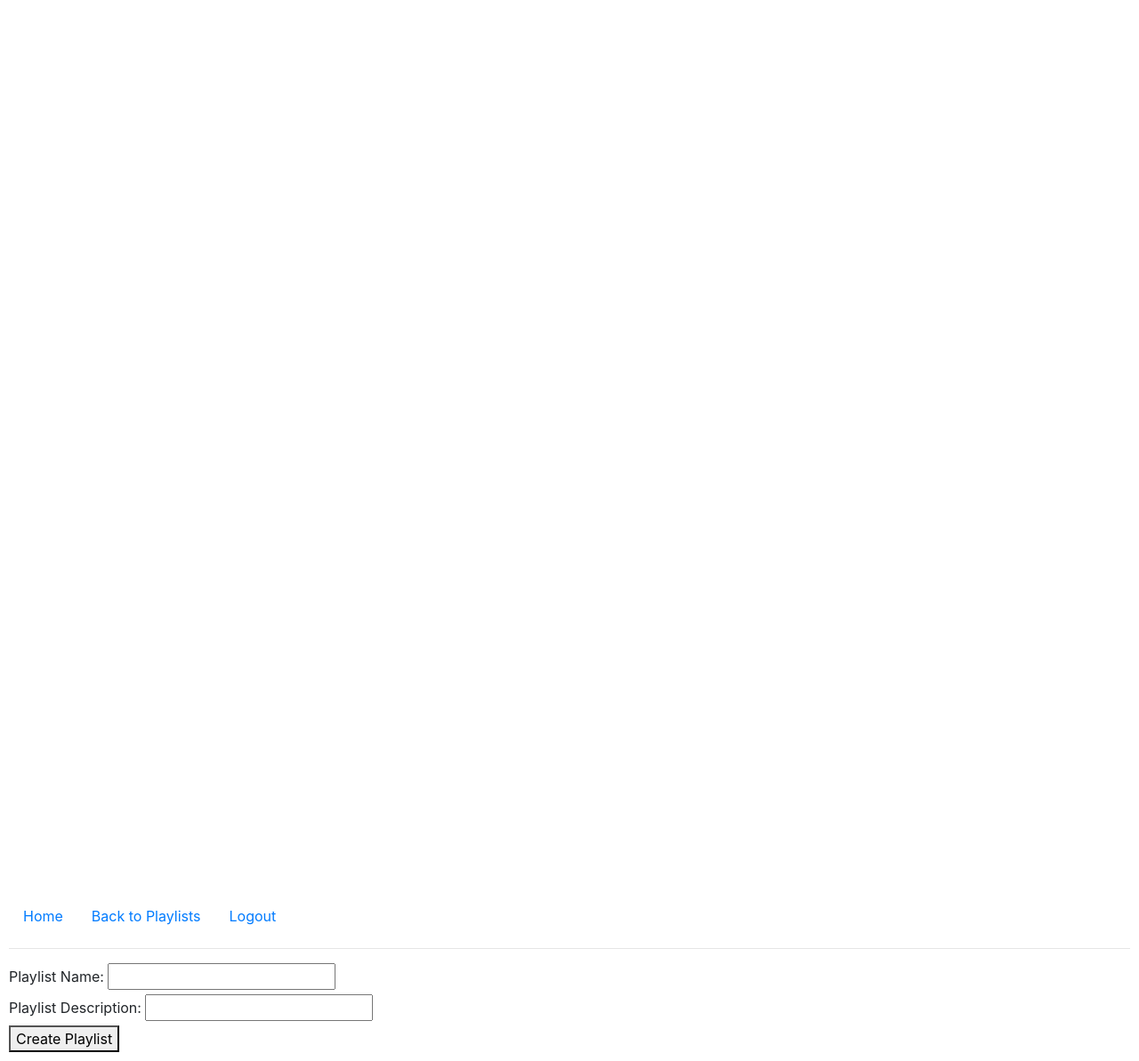
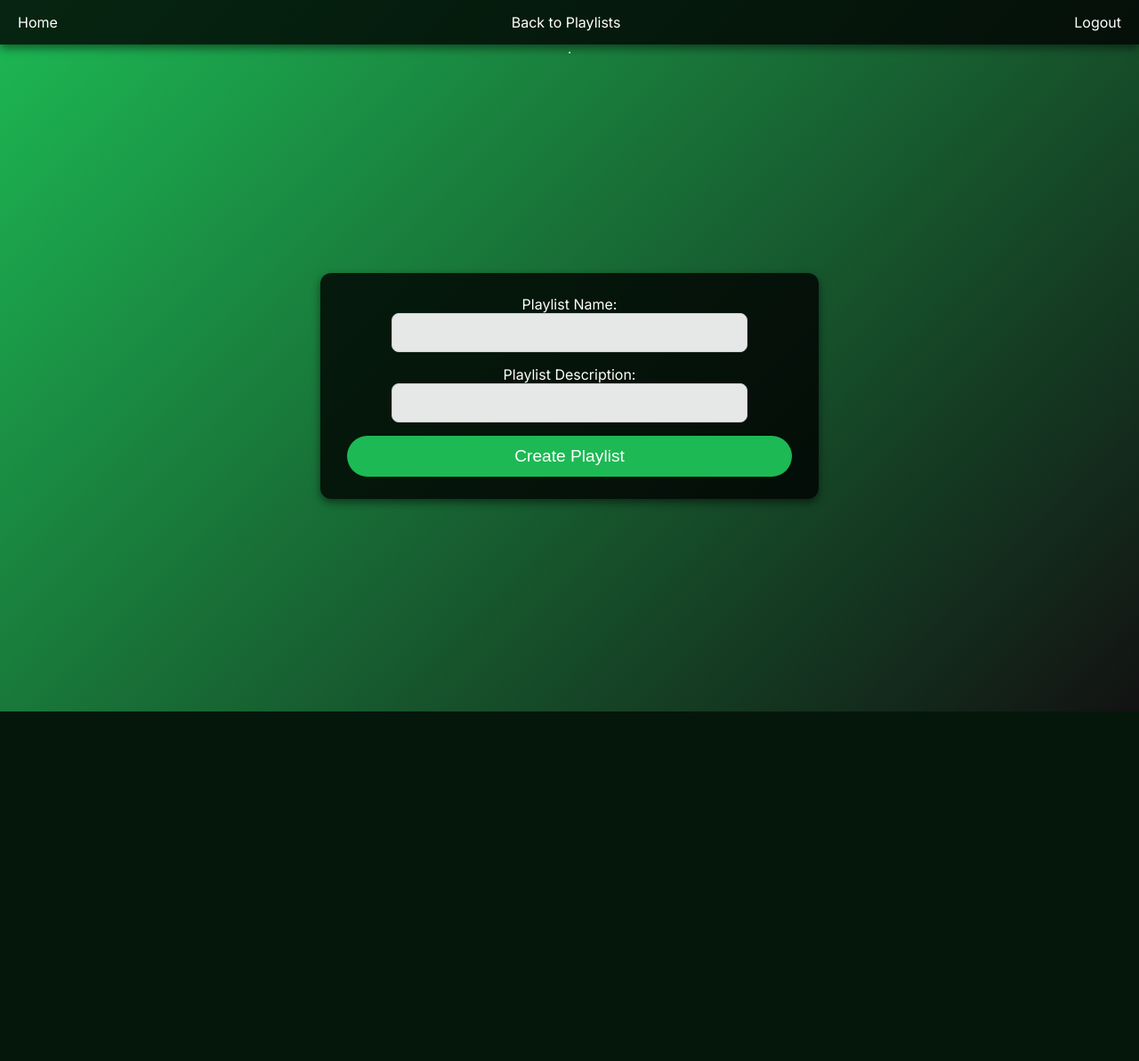
Before and after one commit to williamjones0471/TuneTrack, a Django app: template musicapp/templates/musicapp/create_playlist.html in a window 1280 px wide. Shown: the whole page at 89% size. After the commit the page ends 800 px from the top, so only its background shows below. Run offline with Django 5.2, Linux system fonts and the light colour scheme; the template is opened without the code that fills it, so the values that code supplies are empty; some libraries are stand-ins or nearby versions.

Commit message:
Add styling for create new playlist page

```diff
--- a/musicapp/templates/musicapp/create_playlist.html
+++ b/musicapp/templates/musicapp/create_playlist.html
@@ -5,27 +5,121 @@
     <head>
         <meta charset="UTF-8">
         <meta name="viewport" content="width=device-width, initial-scale=1.0">
-        <link rel="stylesheet" href="https://stackpath.bootstrapcdn.com/bootstrap/4.4.1/css/bootstrap.min.css" integrity="sha384-Vkoo8x4CGsO3+Hhxv8T/Q5PaXtkKtu6ug5TOeNV6gBiFeWPGFN9MuhOf23Q9Ifjh" crossorigin="anonymous">
-        <link rel="stylesheet" href="{% static 'musicapp/styles.css' %}">
-        <title>Create Playlist:</title>
+        <title>Create Playlist</title>
+        <link href="https://fonts.googleapis.com/css2?family=Inter:wght@300;400;600&display=swap" rel="stylesheet">
+        <style>
+            /* General Reset */
+            body {
+                margin: 0;
+                padding: 0;
+                font-family: 'Inter', sans-serif;
+                background: linear-gradient(135deg, #1db954, #121212);
+                color: white;
+                min-height: 100vh;
+                display: flex;
+                flex-direction: column;
+            }
+
+            /* Navigation Bar */
+            .navbar {
+                background: rgba(0, 0, 0, 0.8);
+                padding: 15px 20px;
+                display: flex;
+                justify-content: space-between;
+                align-items: center;
+                box-shadow: 0px 4px 10px rgba(0, 0, 0, 0.5);
+            }
+
+            .navbar a {
+                color: white;
+                text-decoration: none;
+                font-size: 1rem;
+                font-weight: 500;
+                transition: color 0.3s ease;
+            }
+
+            .navbar a:hover {
+                color: #1db954;
+            }
+
+            .navbar .logo {
+                font-size: 1.5rem;
+                font-weight: 700;
+            }
+
+            /* Container Styling */
+            .container {
+                flex: 1;
+                display: flex;
+                flex-direction: column;
+                justify-content: center;
+                align-items: center;
+                padding: 20px;
+            }
+
+            /* Form Styling */
+            form {
+                background: rgba(0, 0, 0, 0.8);
+                padding: 25px 30px;
+                border-radius: 12px;
+                box-shadow: 0px 4px 10px rgba(0, 0, 0, 0.5);
+                max-width: 500px;
+                width: 100%;
+                text-align: center;
+            }
+
+            form h1 {
+                margin-bottom: 20px;
+                font-size: 2rem;
+                font-weight: 600;
+            }
+
+            form input, form textarea {
+                width: 100%;
+                max-width: 400px; /* Limit the width */
+                padding: 12px 15px;
+                margin-bottom: 15px;
+                border: 1px solid #ccc;
+                border-radius: 8px;
+                background: rgba(255, 255, 255, 0.9);
+                color: #121212;
+                font-size: 1rem;
+                transition: border 0.3s ease;
+                box-sizing: border-box; /* Ensure padding is included in width calculation */
+            }
+
+            form input:focus, form textarea:focus {
+                outline: none;
+                border-color: #1db954;
+            }
+
+            form button {
+                width: 100%;
+                padding: 12px 20px;
+                font-size: 1.2rem;
+                color: white;
+                background: #1db954;
+                border: none;
+                border-radius: 25px;
+                cursor: pointer;
+                transition: background 0.3s ease;
+            }
+
+            form button:hover {
+                background: #1aa34a;
+            }
+        </style>
     </head>
     <body>
-        <div>
-            <ul class="nav">
-                <li class="nav-item">
+        <div class="navbar">
             <a class="nav-link" href="{% url 'home' %}">Home</a>
-                </li>
-                <li class="nav-item">
             <a class="nav-link" href="{% url 'select_playlist' %}">Back to Playlists</a>
-                </li>
-                <li class="nav-item">
             <a class="nav-link" href="{% url 'logout' %}">Logout</a>
-                </li>
-            </ul>
         </div>
 
         <hr>
 
+        <div class="container">
             <form method="POST">
                 {% csrf_token %}
                 <label for="playlist_name">Playlist Name:</label>
@@ -40,5 +134,6 @@
 
                 <button type="submit">Create Playlist</button>
             </form>
+        </div>
     </body>
 </html>
```
Lines whose indentation alone changed are shown as unchanged.
